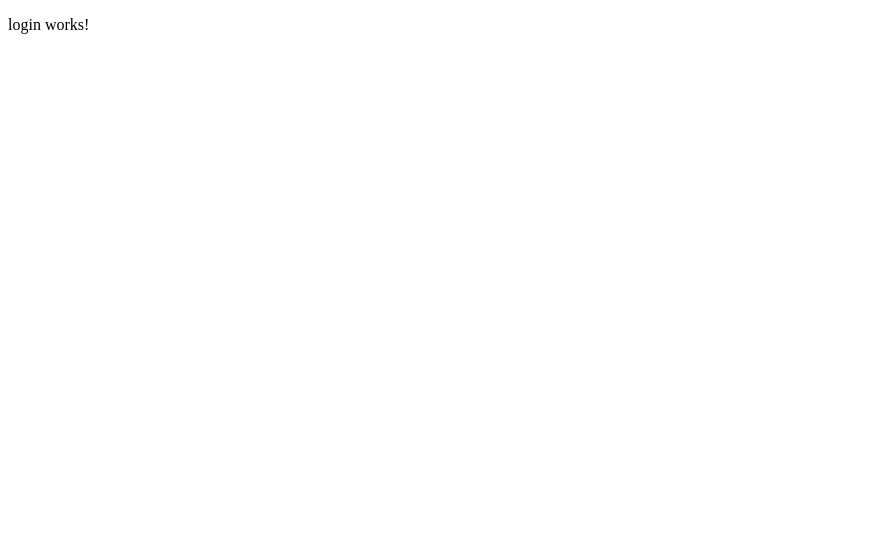
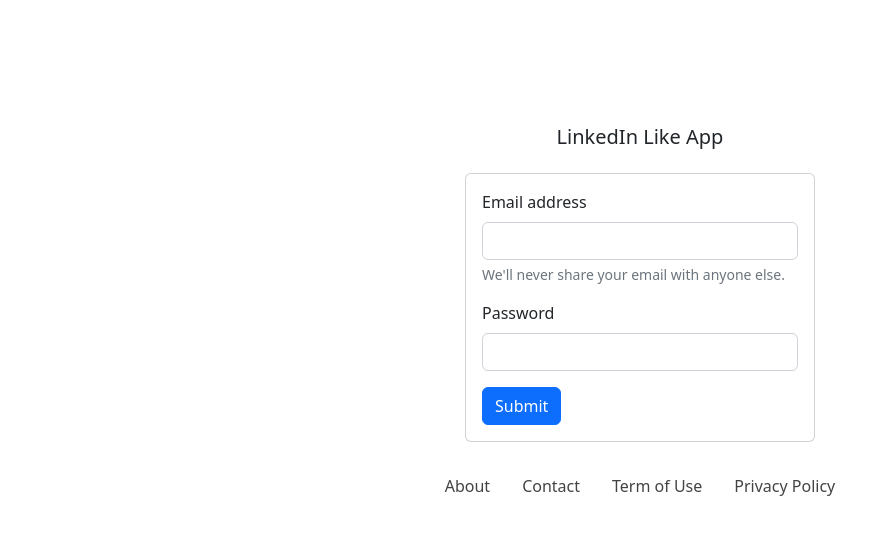
Before and after one commit to jitangupta/LinkedIn-Like-App, an Angular app in the folder linkedin_like_app_frontend/: page /login in a window 1280 px wide. Shown: the top 534 px of the page, without its empty margins (0-890 px from the left). Built offline with nearby package versions, Linux system fonts and the light colour scheme.

Commit message:
FE - Login page design

```diff
--- a/linkedin_like_app_frontend/angular.json
+++ b/linkedin_like_app_frontend/angular.json
@@ -27,6 +27,7 @@
               "src/assets"
             ],
             "styles": [
+              "node_modules/bootstrap/dist/css/bootstrap.min.css",
               "src/styles.css"
             ],
             "scripts": []
--- a/linkedin_like_app_frontend/package.json
+++ b/linkedin_like_app_frontend/package.json
@@ -18,6 +18,7 @@
     "@angular/platform-browser": "^14.0.0",
     "@angular/platform-browser-dynamic": "^14.0.0",
     "@angular/router": "^14.0.0",
+    "bootstrap": "^5.2.0",
     "rxjs": "~7.5.0",
     "tslib": "^2.3.0",
     "zone.js": "~0.11.4"
--- a/linkedin_like_app_frontend/src/app/pages/login/login.component.html
+++ b/linkedin_like_app_frontend/src/app/pages/login/login.component.html
@@ -1 +1,34 @@
-<p>login works!</p>
+<div class="mx-auto login-form">
+  <h5 class="text-center mb-4">LinkedIn Like App</h5>
+  <div class="card">
+    <div class="card-body">
+      <form>
+        <div class="mb-3">
+          <label for="exampleInputEmail1" class="form-label">Email address</label>
+          <input type="email" class="form-control" id="exampleInputEmail1" aria-describedby="emailHelp">
+          <div id="emailHelp" class="form-text">We'll never share your email with anyone else.</div>
+        </div>
+        <div class="mb-3">
+          <label for="exampleInputPassword1" class="form-label">Password</label>
+          <input type="password" class="form-control" id="exampleInputPassword1">
+        </div>
+        <button type="submit" class="btn btn-primary">Submit</button>
+      </form>
+    </div>
+  </div>
+</div>
+
+<ul class="nav justify-content-center login-help mt-4">
+  <li class="nav-item">
+    <a class="nav-link" href="#">About</a>
+  </li>
+  <li class="nav-item">
+    <a class="nav-link" href="#">Contact</a>
+  </li>
+  <li class="nav-item">
+    <a class="nav-link" href="#">Term of Use</a>
+  </li>
+  <li class="nav-item">
+    <a class="nav-link" href="#">Privacy Policy</a>
+  </li>
+</ul>
--- a/linkedin_like_app_frontend/src/styles.css
+++ b/linkedin_like_app_frontend/src/styles.css
@@ -1 +1,8 @@
-/* You can add global styles to this file, and also import other style files */
+.login-form {
+  width: 350px;
+  margin-top: 125px;
+}
+
+.login-help a{
+  color: #434343;
+}
```
Also changed, not shown: 1 other file (tests, documents, lock files or other folders).
